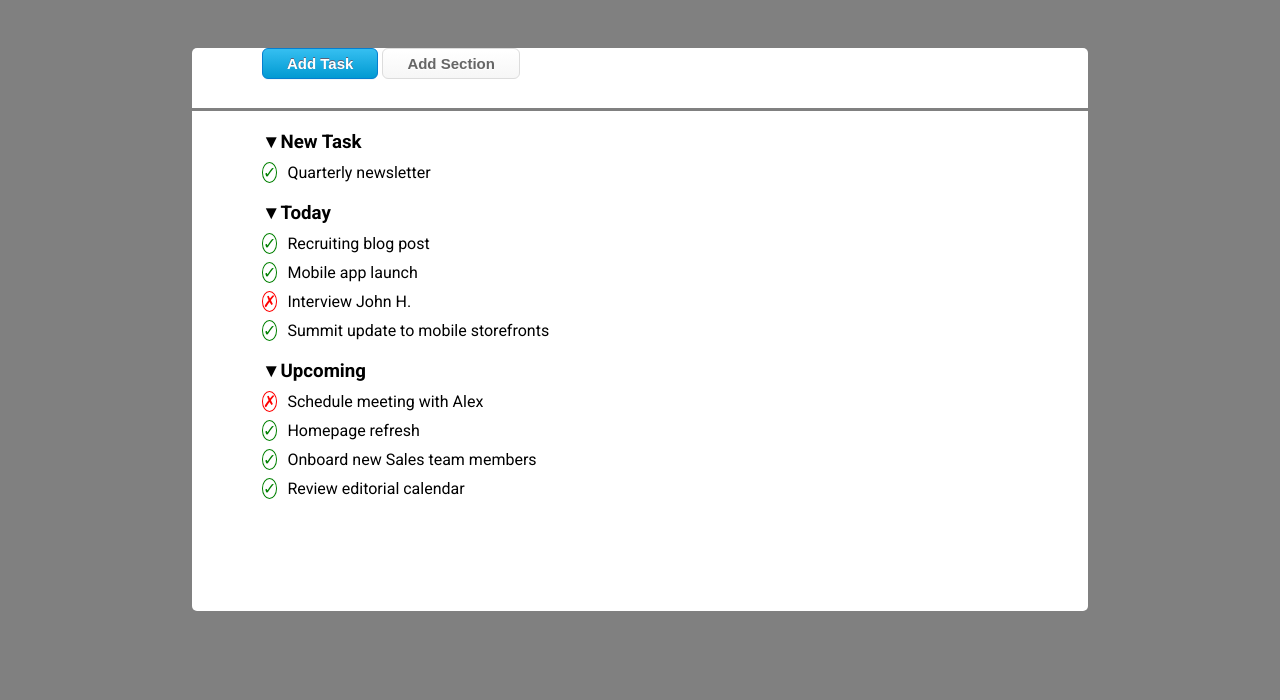
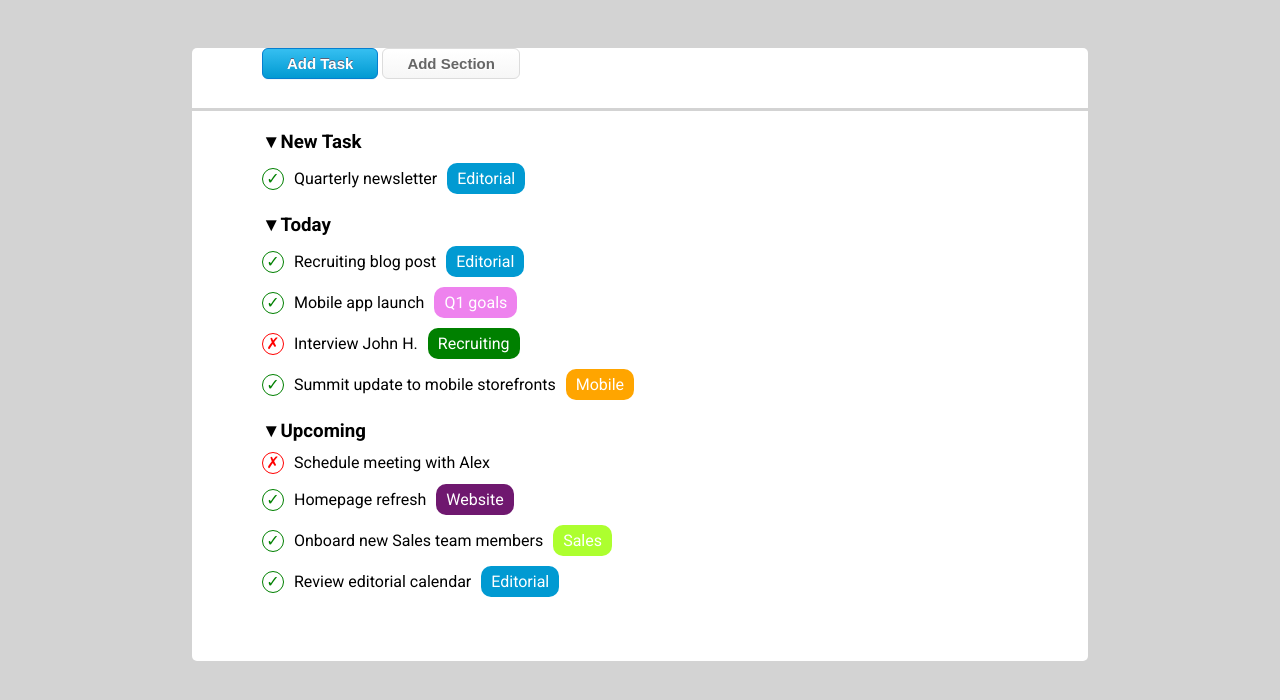
Before and after one commit to pietro-giordano/html-css-toboolist, a plain HTML site: page index.html in a window 1280 px wide. Shown: the part 72-772 px from the top of the page. Drawn offline with Linux system fonts and the light colour scheme.

Commit message:
mancano solo piccolezze

```diff
--- a/css/style.css
+++ b/css/style.css
@@ -7,7 +7,7 @@
 
 /* Regole generali */
 body {
-      background-color: gray;
+      background-color: lightgray;
       font-family: 'Open Sans', sans-serif;
       font-family: 'Roboto', sans-serif;
 }
@@ -63,6 +63,7 @@ nav {
       padding: 6px 24px;
       text-decoration: none;
       text-shadow: 0px -1px 0px #5b6178;
+      vertical-align: middle;
 }
 
 .white-button {
@@ -80,10 +81,11 @@ nav {
       padding: 6px 24px;
       text-decoration: none;
       text-shadow: 0px 1px 0px #ffffff;
+      vertical-align: middle;
 }
 
 .todo-lists {
-      height: 500px;
+      height: 550px;
       background-color: white;
       border-bottom-left-radius: 5px;
       border-bottom-right-radius: 5px;
@@ -110,10 +112,11 @@ h3::before {
       color: green;
       border: 1px solid green;
       border-radius: 50%;
-      width: 50px;
-      height: 50px;
+      width: 20px;
+      height: 20px;
       text-align: center;
       margin-right: 10px;
+      display: inline-block;
 }
 
 .negated::before {
@@ -121,8 +124,75 @@ h3::before {
       color: red;
       border: 1px solid red;
       border-radius: 50%;
-      width: 50px;
-      height: 50px;
+      width: 20px;
+      height: 20px;
       text-align: center;
       margin-right: 10px;
+      display: inline-block;
 }
+
+.editorial::after {
+      content: 'Editorial';
+      color: white;
+      background-color: #019ad2;
+      margin-left: 10px;
+      display: inline-block;
+      text-align: center;
+      padding: 6px 10px;
+      border-radius: 10px;
+}
+
+.goals::after {
+      content: 'Q1 goals';
+      color: white;
+      background-color: violet;
+      margin-left: 10px;
+      display: inline-block;
+      text-align: center;
+      padding: 6px 10px;
+      border-radius: 10px;
+}
+
+.recruiting::after {
+      content: 'Recruiting';
+      color: white;
+      background-color: green;
+      margin-left: 10px;
+      display: inline-block;
+      text-align: center;
+      padding: 6px 10px;
+      border-radius: 10px;
+}
+
+.mobile::after {
+      content: 'Mobile';
+      color: white;
+      background-color: orange;
+      margin-left: 10px;
+      display: inline-block;
+      text-align: center;
+      padding: 6px 10px;
+      border-radius: 10px;
+}
+
+.website::after {
+      content: 'Website';
+      color: white;
+      background-color: rgb(111, 24, 111);
+      margin-left: 10px;
+      display: inline-block;
+      text-align: center;
+      padding: 6px 10px;
+      border-radius: 10px;
+}
+
+.sales::after {
+      content: 'Sales';
+      color: white;
+      background-color: greenyellow;
+      margin-left: 10px;
+      display: inline-block;
+      text-align: center;
+      padding: 6px 10px;
+      border-radius: 10px;
+}
--- a/index.html
+++ b/index.html
@@ -28,7 +28,7 @@
                               <h3>New Task</h3>
 
                               <ul>
-                                    <li class="accepted">Quarterly newsletter</li>
+                                    <li class="accepted editorial">Quarterly newsletter</li>
                               </ul>
                         </div>
 
@@ -36,10 +36,10 @@
                               <h3>Today</h3>
 
                               <ul>
-                                    <li class="accepted">Recruiting blog post</li>
-                                    <li class="accepted">Mobile app launch</li>
-                                    <li class="negated">Interview John H.</li>
-                                    <li class="accepted">Summit update to mobile storefronts</li>
+                                    <li class="accepted editorial">Recruiting blog post</li>
+                                    <li class="accepted goals">Mobile app launch</li>
+                                    <li class="negated recruiting">Interview John H.</li>
+                                    <li class="accepted mobile">Summit update to mobile storefronts</li>
                               </ul>
                         </div>
 
@@ -48,9 +48,9 @@
 
                               <ul>
                                     <li class="negated">Schedule meeting with Alex</li>
-                                    <li class="accepted">Homepage refresh</li>
-                                    <li class="accepted">Onboard new Sales team members</li>
-                                    <li class="accepted">Review editorial calendar</li>
+                                    <li class="accepted website">Homepage refresh</li>
+                                    <li class="accepted sales">Onboard new Sales team members</li>
+                                    <li class="accepted editorial">Review editorial calendar</li>
                               </ul>
                         </div>
                   </div>
```
